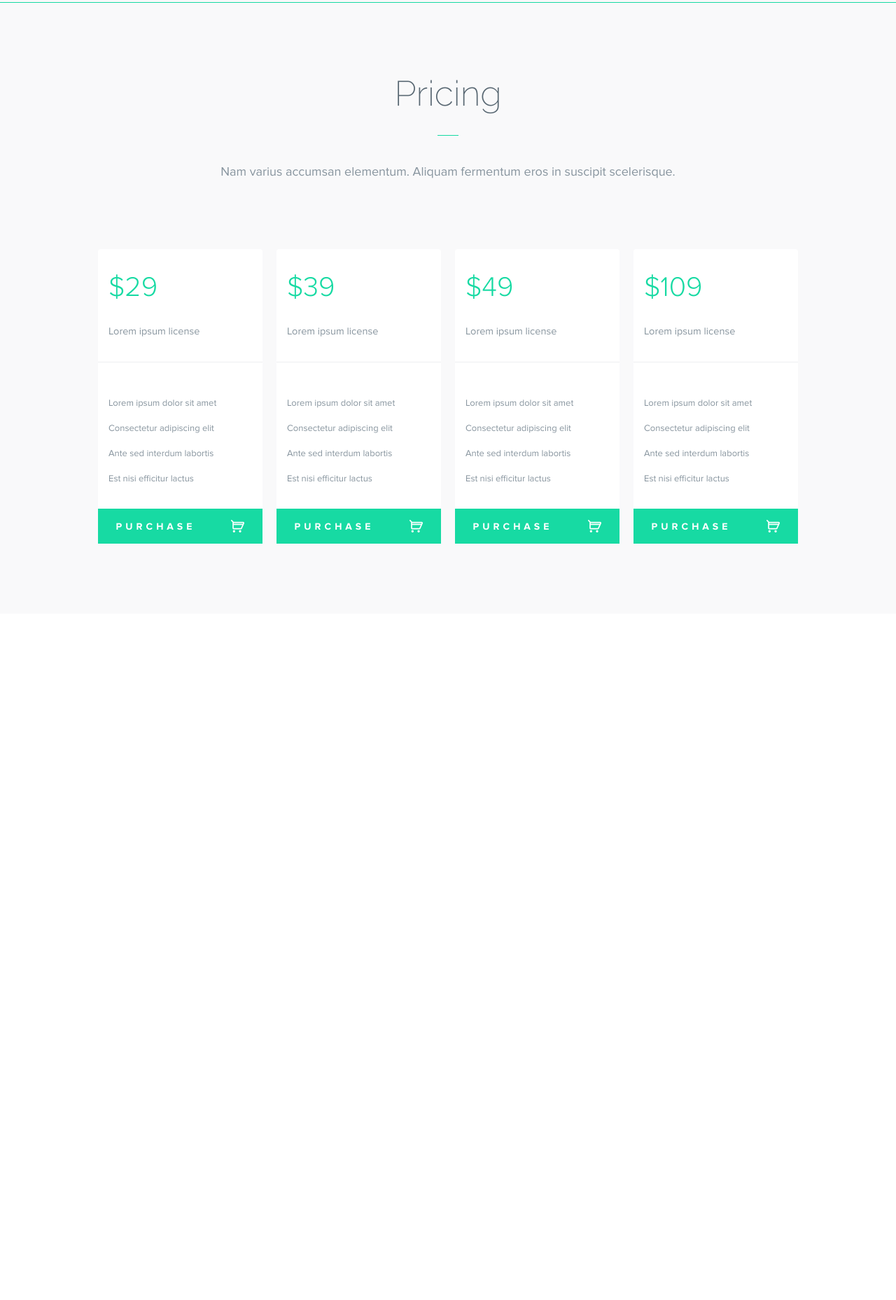
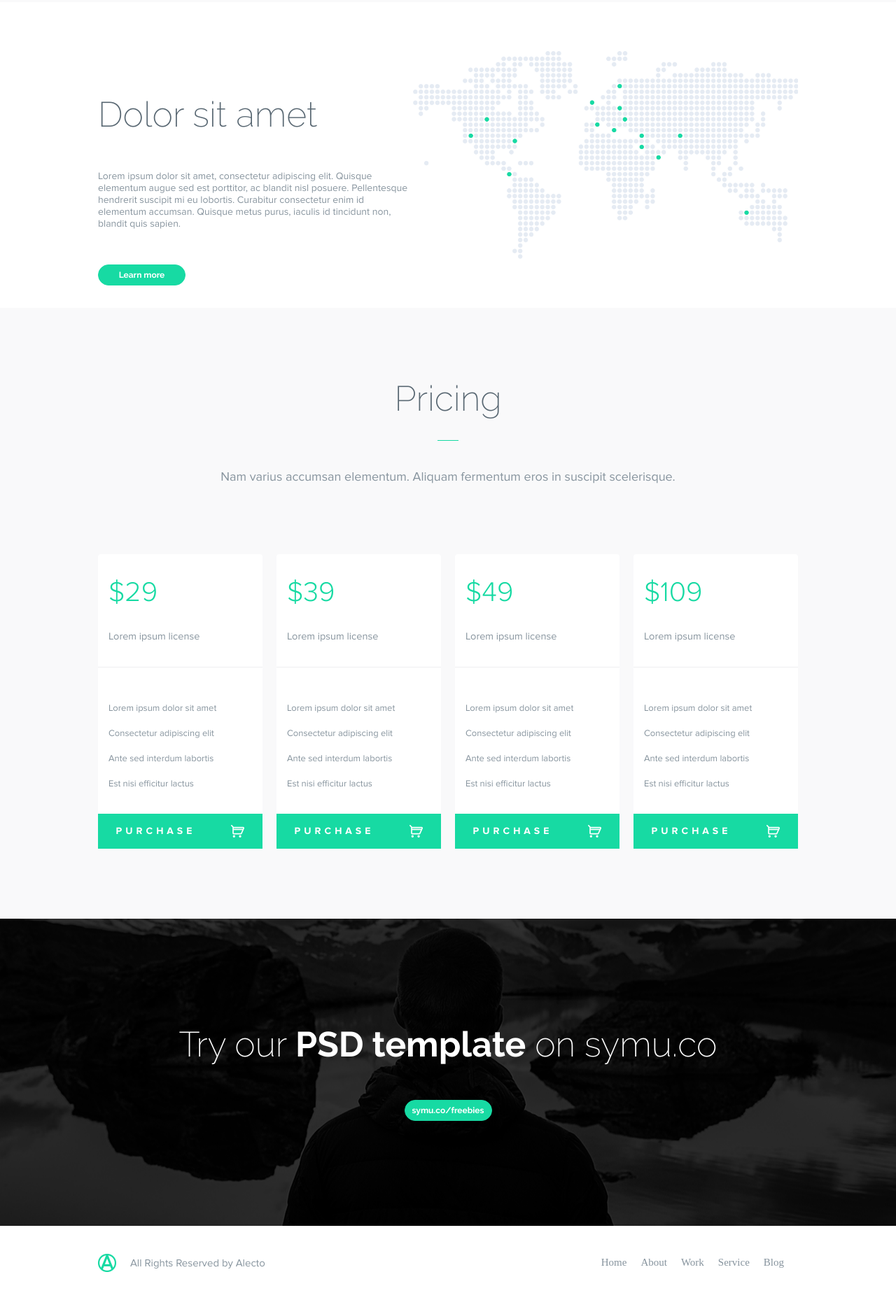
Before and after one commit to Ruslan101/Alecto, a plain HTML site: page index.html in a window 1280 px wide. Shown: the part 4479-6337 px from the top of the page at 70% size. Before the commit the page ends 5356 px from the top, so only its background shows below. Drawn offline with Linux system fonts and the light colour scheme.

Commit message:
Completed desktop version

```diff
--- a/index.html
+++ b/index.html
@@ -122,6 +122,18 @@
 				</div>
 			</div>
 		</div>
+		<div class="map">
+			<div class="container">
+				<div>
+					<p>Dolor sit amet</p>
+					<p>Lorem ipsum dolor sit amet, consectetur adipiscing elit. Quisque elementum augue sed est porttitor, ac blandit nisl posuere. Pellentesque hendrerit suscipit mi eu lobortis. Curabitur consectetur enim id elementum accumsan. Quisque metus purus, iaculis id tincidunt non, blandit quis sapien.</p>
+					<button>Learn more</button>
+				</div>
+				<div>
+					<img src="img/map.png" alt="map">
+				</div>
+			</div>
+		</div>
 		<div class="pricing">
 			<p>Pricing</p>
 			<div class="border"></div>
@@ -193,6 +205,23 @@
 				</div>
 			</div>
 		</div>
+		<div class="template">
+			<p>Try our <span>PSD template</span> on symu.co</p>
+			<button>symu.co/freebies</button>
+		</div>
 	</main>
+	<footer>
+		<div>
+			<img src="img/logo_footer.png" alt="logo">
+			<p>All Rights Reserved by Alecto</p>
+		</div>
+		<div>
+			<p>Home</p>
+			<p>About</p>
+			<p>Work</p>
+			<p>Service</p>
+			<p>Blog</p>
+		</div>
+	</footer>
 </body>
 </html>
--- a/sass/style.scss
+++ b/sass/style.scss
@@ -29,7 +29,7 @@ header {
 				color: white;
 
 				&:hover {
-					color: #17daa3;
+					color: #abffe7;
 				}
 			}
 		}
@@ -310,7 +310,6 @@ main {
 		width: 100%;
 		align-items: center;
 		background-color: #f9f9fa;
-		border-top: 1px #17daa3 solid;
 
 		& > p {
 			color: #576671;
@@ -395,19 +394,133 @@ main {
 			}
 		}
 	}
+	& > .map {
+		background-color: white;
+		width: 100%;
+
+		& > .container {
+			width: #{$width};
+			display: flex;
+			align-items: center;
+			flex-direction: row;
+			margin: auto;
+
+			& > div:first-of-type {
+				& > p:first-of-type {
+					color: #576671;
+					font-size: 50px;
+					font-family: Raleway-ExtraLight;
+					margin: 100px 0px 50px;
+				}
+				& > p:last-of-type {
+					color: #87949e;
+					font-size: 14px;
+					font-family: ProximaNova-Regular;
+					margin-bottom: 50px;
+				}
+				& > button {
+					color: white;
+					background-color: #17daa3;
+					border-radius: 35px;
+					border: 1px solid #17daa3;
+					cursor: pointer;
+					font-size: 12px;
+					font-family: Raleway-Bold;
+					width: 125px;
+					height: 30px;
+
+					&:hover {
+						color: #87949e;
+						border-color: #edeff1;
+						background-color: #edeff1;
+						transition: 0.4s;
+					}
+				}
+			}
+			& > div:last-of-type {
+				& > img {
+					width: 550px;
+					margin: 70px 0px;
+					cursor: pointer;
+				}
+			}
+		}
+	}
+	.template {
+		width: 100%;
+		background: url("../img/Try our template.png") 50% 40%;
+		display: flex;
+		align-items: center;
+		flex-direction: column;
+
+		& > p {
+			color: white;
+			font-family: Raleway-ExtraLight;
+			font-size: 50px;
+			text-align: center;
+			padding: 150px 0px 50px;
+
+			& > span {
+				font-family: Raleway-Bold;
+			}
+		}
+		& > button {
+			color: white;
+			background-color: #17daa3;
+			border-radius: 35px;
+			border: 1px solid #17daa3;
+			cursor: pointer;
+			font-size: 12px;
+			font-family: Raleway-Bold;
+			width: 125px;
+			height: 30px;
+			margin: 0px auto 150px;
+
+			&:hover {
+				color: #87949e;
+				border-color: #edeff1;
+				background-color: #edeff1;
+				transition: 0.4s;
+			}
+		}
+	}
 }
+footer {
+	display: flex;
+	flex-direction: row;
+	justify-content: space-between;
+	background-color: white;
+	width: #{$width};
+	margin: auto;
 
+	& > div {
+		margin: 40px 0px;
+		display: flex;
+		flex-direction: row;
+		align-items: center;
+	}
+	& > div:first-of-type > img {
+		margin-right: 20px;
+	}
+	& > div:first-of-type > p {
+		color: #87949e;
+		font-size: 15px;
+		font-family: ProximaNova-Regular;
+	}
+	& > div:last-of-type {
+		& > p {
+			color: #87949e;
+			font-size: 15px;
+			margin-right: 20px;
+			cursor: pointer;
 
-
-
-
-
-
-
-
-
-
-/* Fonts including */
+			&:hover {
+				color: #07fab4;
+			}
+		}
+	}
+}
+//Fonts including
 @font-face {
 	src: url("fonts/Raleway-Bold.ttf");
 	font-family: Raleway-Bold;
```
Also changed, not shown: css/style.css, img/Try our template.png (added), img/logo_footer.png (added), img/map.png (added), 3 other files.
